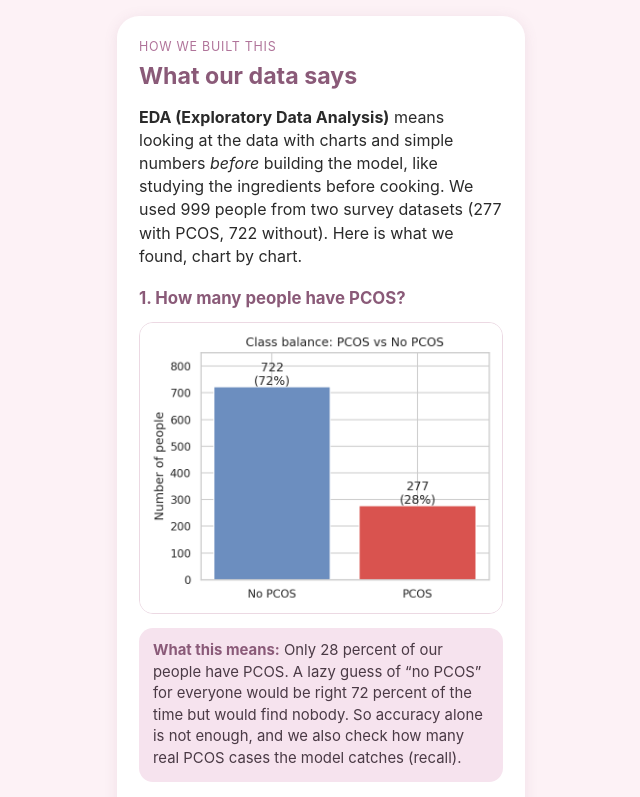
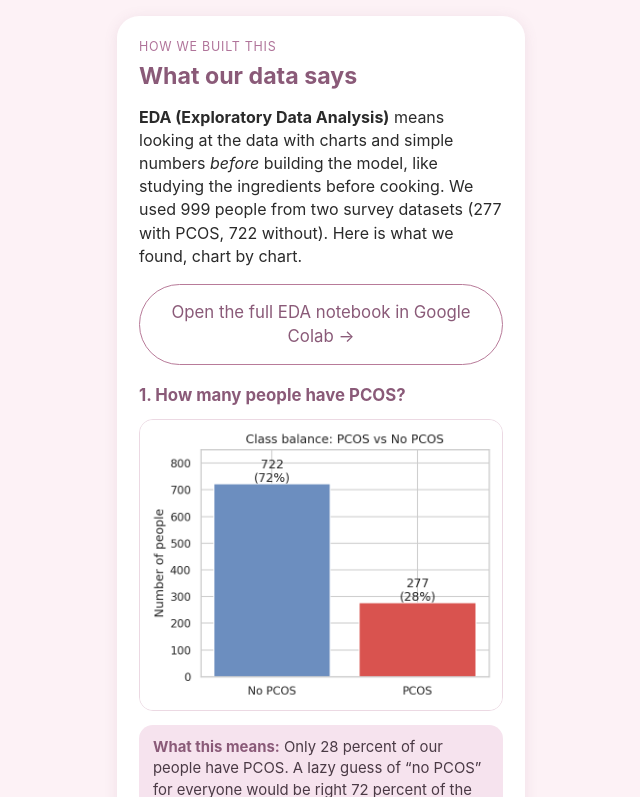
Before and after one commit to Madhurima-2806/pcos-risk-screening, a plain HTML site: page index.html in a window 1280 px wide. Both pictures are taken after a click on the button "See what our data says (EDA)". Shown: the top 797 px of the page, without its empty margins (319-959 px from the left). Drawn offline with Linux system fonts and the light colour scheme; files whose address does not match are found by name.

Commit message:
Add files via upload

```diff
--- a/index.html
+++ b/index.html
@@ -141,6 +141,7 @@ input[type=number], input[type=text] { width:100%; font-size:1.05rem; padding:13
   <div class="eyebrow">How we built this</div>
   <h2>What our data says</h2>
   <p><b>EDA (Exploratory Data Analysis)</b> means looking at the data with charts and simple numbers <i>before</i> building the model, like studying the ingredients before cooking. We used 999 people from two survey datasets (277 with PCOS, 722 without). Here is what we found, chart by chart.</p>
+  <a class="btn alt colablink" target="_blank" rel="noopener" hidden style="text-align:center;text-decoration:none">Open the full EDA notebook in Google Colab &rarr;</a>
   <div class="chart"><h3>1. How many people have PCOS?</h3><img class="fig" src="/static/eda_1_class_balance.png" alt="How many people have PCOS?"><div class="mean"><b>What this means:</b> Only 28 percent of our people have PCOS. A lazy guess of &ldquo;no PCOS&rdquo; for everyone would be right 72 percent of the time but would find nobody. So accuracy alone is not enough, and we also check how many real PCOS cases the model catches (recall).</div></div>
   <div class="chart"><h3>2. Which signs go with PCOS?</h3><img class="fig" src="/static/eda_2_symptom_rate.png" alt="Which signs go with PCOS?"><div class="mean"><b>What this means:</b> Irregular periods stand out: 64 percent of people with irregular periods have PCOS, against 16 percent with regular periods. Extra hair growth (57 vs 17 percent), dark skin patches (51 vs 17) and weight gain (44 vs 16) also raise the chance a lot. Hair loss matters less, and exercise hardly changes anything.</div></div>
   <div class="chart"><h3>3. More signs, higher chance</h3><img class="fig" src="/static/eda_3_symptom_count.png" alt="More signs, higher chance"><div class="mean"><b>What this means:</b> With none of five signs (weight gain, hair growth, skin darkening, hair loss, pimples) only about 7 percent have PCOS. With three it is about 45 percent, and with all five about 73 percent. No single sign proves PCOS, but the signs add up, which is why the model weighs them together.</div></div>
@@ -150,6 +151,7 @@ input[type=number], input[type=text] { width:100%; font-size:1.05rem; padding:13
   <div class="chart"><h3>7. Correlation heatmap (everything vs everything)</h3><img class="fig" src="/static/eda_7_heatmap.png" alt="Correlation heatmap (everything vs everything)"><div class="mean"><b>What this means:</b> Red squares mean two columns rise together and blue means one rises as the other falls. Weight and BMI are almost the same information (0.89). The symptoms are only mildly linked to each other (about 0.2 to 0.3), so each one adds something new.</div></div>
   <div class="note"><b class="t">What we learned and how it shaped the model</b>
     No single sign decides PCOS, so we used a model that combines all the signs. Because PCOS is the smaller group, we gave those cases more weight while training. A link in the data does not prove a cause: for example, our data cannot show that fast food causes PCOS. These results describe our dataset only and are not medical advice.</div>
+  <a class="btn alt colablink" target="_blank" rel="noopener" hidden style="text-align:center;text-decoration:none">Open the full EDA notebook in Google Colab &rarr;</a>
   <button class="btn alt" onclick="show(last)">&larr; Back</button>
 </div>
 
@@ -185,6 +187,9 @@ const DISC = `<div class="disc"><div class="eyebrow" style="margin-bottom:8px">Y
  <p><strong>Your health is unique. For medical advice, please consult a qualified healthcare professional.</strong></p></div>
  <p class="small">&#9825; You're doing great, one step at a time! &#9825;</p></div>`;
 
+/* Paste your shared Google Colab link between the quotes, for example "https://colab.research.google.com/drive/..." */
+const COLAB_URL = "https://colab.research.google.com/drive/122GK2iGiXJFy2LZ_1HziRklLjMJh-LkR";
+document.querySelectorAll(".colablink").forEach(a => { if (COLAB_URL) { a.href = COLAB_URL; a.hidden = false; } });
 let step = 0, ans = {};
 const $ = id => document.getElementById(id);
 
```
